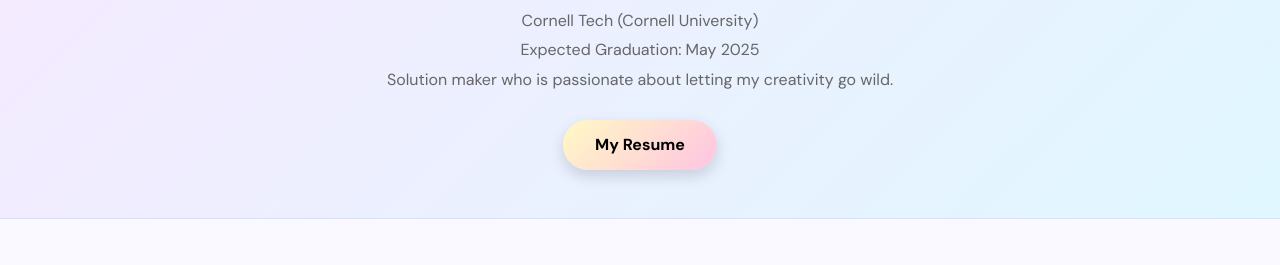
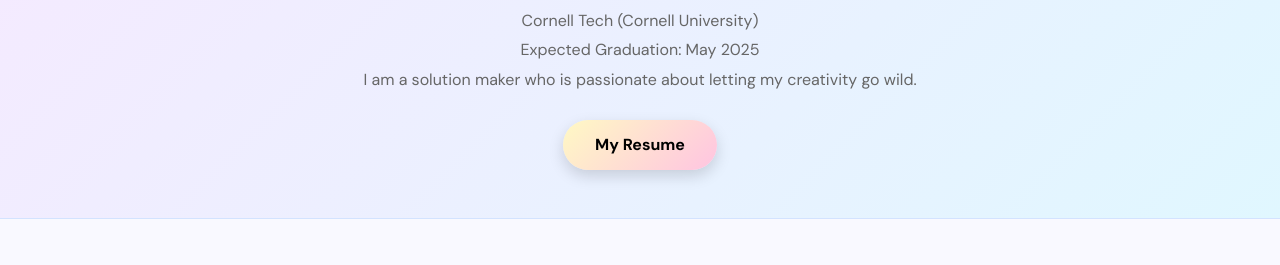
Before and after one commit to Nooree233/Writing-Portfolio, a plain HTML site: page public/index.html in a window 1280 px wide. Shown: the part 304-569 px from the top of the page. Drawn offline with Linux system fonts and the light colour scheme.

Commit message:
image changes

```diff
--- a/public/index.html
+++ b/public/index.html
@@ -139,7 +139,7 @@
         <h1>I am Noor EL-Hawwat</h1>
         <p>Cornell Tech (Cornell University)</p>
         <p>Expected Graduation: May 2025</p>
-        <p>Solution maker who is passionate about letting my creativity go wild.</p>
+        <p>I am a solution maker who is passionate about letting my creativity go wild.</p>
         <a href="https://acrobat.adobe.com/id/urn:aaid:sc:VA6C2:8b10f354-355e-4619-9bb4-9f5b9d7ba650"
             class="email-button" target="_blank">My Resume</a>
     </header>
```
